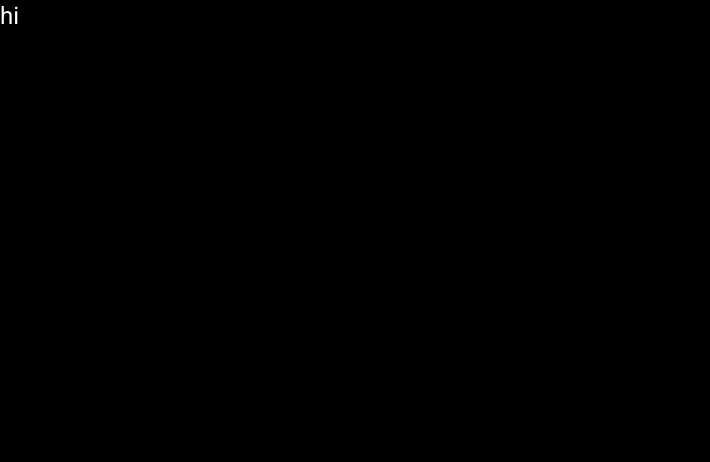
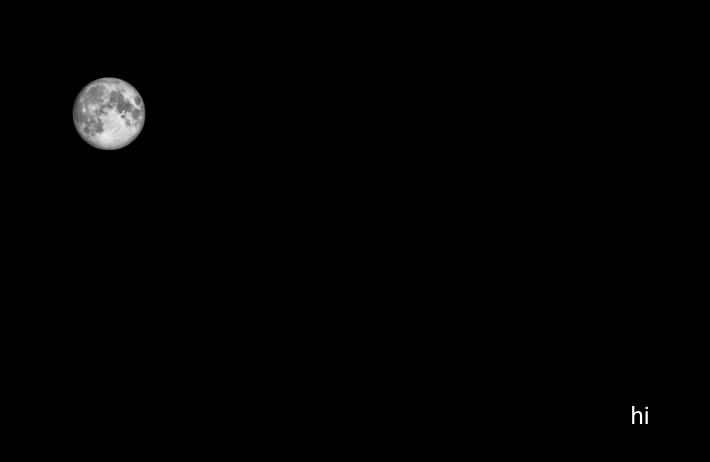
Before and after one commit to Tanilonn/maze, an Angular app: page / in a window 1280 px wide. Shown: the top 462 px of the page, without its empty margins (0-710 px from the left). Built offline with nearby package versions, Linux system fonts and the light colour scheme.

Commit message:
moon icon

```diff
--- a/src/app/first-ring/landing/landing.component.html
+++ b/src/app/first-ring/landing/landing.component.html
@@ -1,3 +1,7 @@
 <div class="body">
-    <h1 [routerLink]="'./first-ring/moon'">hi</h1>
+    <div>
+        <h1 class="hi">hi</h1>
+        <img class="moon" [routerLink]="'./first-ring/moon'" src="../../../assets/images/moon-icon.webp" alt="moon-icon" width="90px" />
+
+    </div>
 </div>
```
Also changed, not shown: src/assets/images/moon-icon.webp (added).
